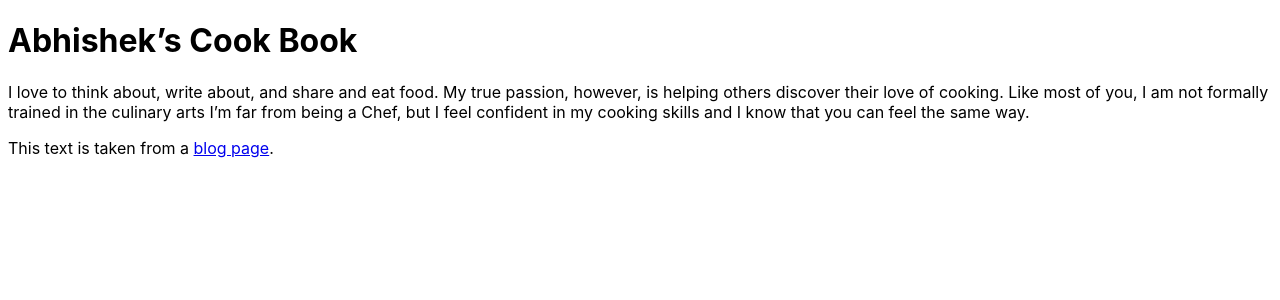
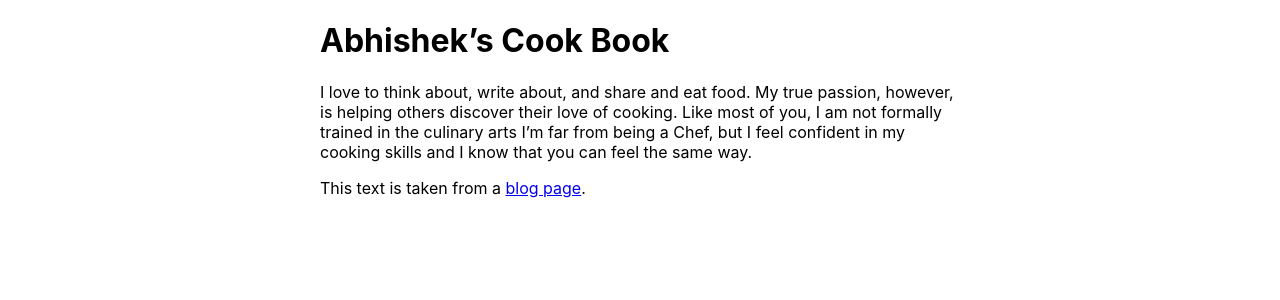
Before and after one commit to sisodiaa/recipes-static-site, a Jekyll site: the page built from index.md, in a window 1280 px wide. Shown: the top 300 px of the page. Built offline with Jekyll 4.4.1, drawn with Linux system fonts in a browser that asks for light colours.

Commit message:
Center the body content

```diff
--- a/_sass/main.scss
+++ b/_sass/main.scss
@@ -6,4 +6,8 @@ body {
   background: $backgroundColor;
   color: $bodyColor;
   font-family: $bodyFont;
+
+  width: 50%;
+  margin: 0 auto;
+  max-width: 1024px;
 }
```
